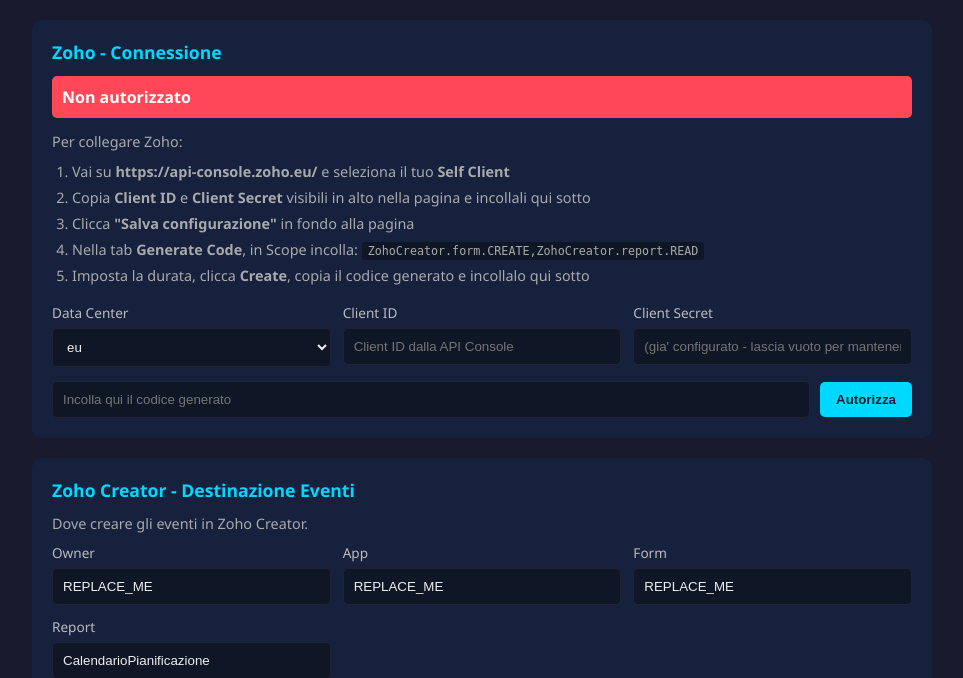
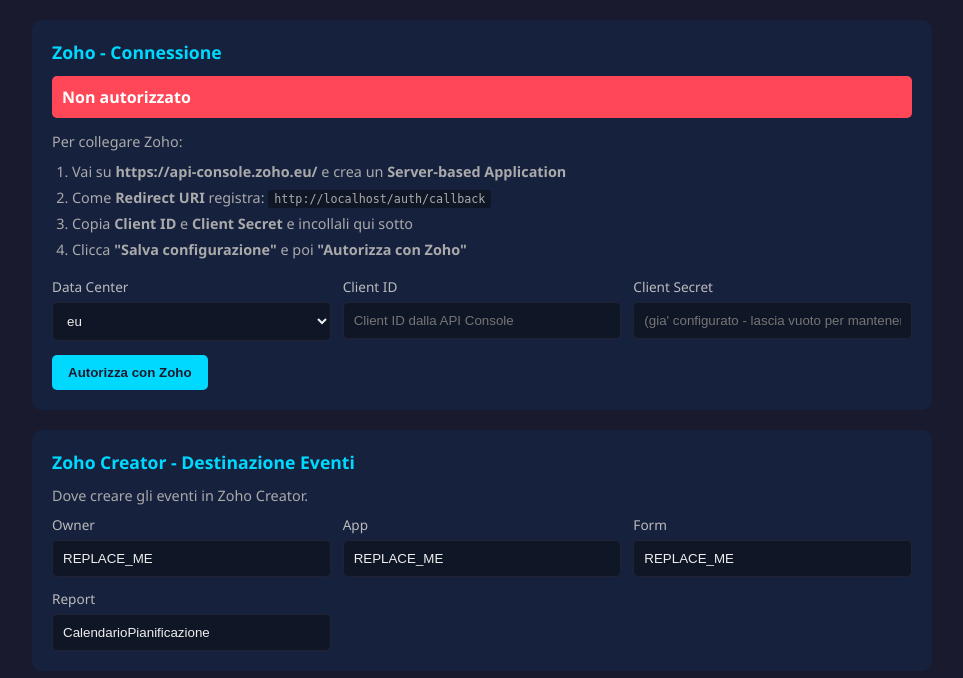
Before and after one commit to eliaferrarii/Fortinet-Calendar-Sync, a Flask app: page /setup in a window 1280 px wide. Shown: the part 76-754 px from the top of the page, without its empty margins (158-1121 px from the left). Run offline with Flask 3, Linux system fonts and the light colour scheme.

Commit message:
Switch to Server-based OAuth flow with redirect callback
- Replace Self Client code-paste with Server-based redirect flow
- Add GET /api/zoho/authorize: redirects browser to Zoho consent page
- Add GET /auth/callback: receives code from Zoho, exchanges tokens,
  redirects back to /setup with success/error
- UI shows the Redirect URI to register in Zoho API Console
- Single "Autorizza con Zoho" button starts the flow
- Bump version to 1.1.2

Co-Authored-By: Claude Opus 4.6 <noreply@anthropic.com>

```diff
--- a/fortinet-zoho-sync/config.yaml
+++ b/fortinet-zoho-sync/config.yaml
@@ -1,5 +1,5 @@
 name: "Fortinet Zoho Calendar Sync"
-version: "1.1.1"
+version: "1.1.2"
 slug: "fortinet-zoho-sync"
 description: "Sincronizzazione automatica scadenze firewall Fortinet con calendario Zoho"
 url: "https://github.com/eliaferrarii/Fortinet-Calendar-Sync"
--- a/fortinet-zoho-sync/rootfs/opt/fortinet-zoho-sync/app.py
+++ b/fortinet-zoho-sync/rootfs/opt/fortinet-zoho-sync/app.py
@@ -8,8 +8,9 @@ import os
 import json
 import logging
 from datetime import datetime
-from flask import Flask, render_template, jsonify, request
+from flask import Flask, render_template, jsonify, request, redirect
 import requests as http_requests
+from urllib.parse import urlencode
 from fortinet_sync import FortinetZohoSync
 
 # Setup logging
@@ -274,34 +275,60 @@ def api_zoho_logout():
         logger.error(f"Error during Zoho logout: {e}")
         return jsonify({'success': False, 'error': str(e)}), 500
 
-@app.route('/api/zoho/exchange-code', methods=['POST'])
-def api_zoho_exchange_code():
-    """Exchange a Zoho Self Client authorization code for tokens"""
+@app.route('/api/zoho/authorize')
+def api_zoho_authorize():
+    """Redirect user to Zoho OAuth consent page"""
+    config = get_config()
+    zoho_cfg = config.get('zoho', {})
+    client_id = zoho_cfg.get('client_id', '')
+    dc = zoho_cfg.get('dc', 'eu')
+
+    if not client_id:
+        return "Salva prima il Client ID nella configurazione", 400
+
+    # Build redirect URI from current request
+    redirect_uri = request.args.get('redirect_uri', '')
+    if not redirect_uri:
+        return "redirect_uri mancante", 400
+
+    scope = 'ZohoCreator.form.CREATE,ZohoCreator.report.READ'
+    params = urlencode({
+        'response_type': 'code',
+        'client_id': client_id,
+        'scope': scope,
+        'redirect_uri': redirect_uri,
+        'access_type': 'offline',
+        'prompt': 'consent',
+    })
+    auth_url = f'https://accounts.zoho.{dc}/oauth/v2/auth?{params}'
+    logger.info(f"Redirecting to Zoho OAuth: dc={dc}, client_id={client_id[:8]}...")
+    return redirect(auth_url)
+
+@app.route('/auth/callback')
+def auth_callback():
+    """Handle Zoho OAuth callback"""
+    ingress_path = request.headers.get('X-Ingress-Path', '')
+    code = request.args.get('code', '').strip()
+    error = request.args.get('error', '')
+
+    if error:
+        logger.error(f"Zoho OAuth error: {error}")
+        return redirect(f'{ingress_path}/setup?auth_error={error}')
+
+    if not code:
+        return redirect(f'{ingress_path}/setup?auth_error=no_code')
+
     try:
-        payload = request.get_json(force=True)
-        code = (payload.get('code') or '').strip()
-        if not code:
-            return jsonify({'success': False, 'error': 'Codice mancante'}), 400
+        config = get_config()
+        zoho_cfg = config.get('zoho', {})
+        client_id = zoho_cfg.get('client_id', '')
+        client_secret = zoho_cfg.get('client_secret', '')
+        dc = zoho_cfg.get('dc', 'eu')
 
-        # Use credentials from payload first, fall back to saved config
-        client_id = (payload.get('client_id') or '').strip()
-        client_secret = (payload.get('client_secret') or '').strip()
-        dc = (payload.get('dc') or '').strip()
+        # Build the same redirect_uri used for authorization
+        redirect_uri = request.url.split('?')[0]
 
-        if not client_id or not client_secret:
-            config = get_config()
-            zoho_cfg = config.get('zoho', {})
-            client_id = client_id or zoho_cfg.get('client_id', '')
-            client_secret = client_secret or zoho_cfg.get('client_secret', '')
-            dc = dc or zoho_cfg.get('dc', 'eu')
-
-        if not dc:
-            dc = 'eu'
-
-        if not client_id or not client_secret:
-            return jsonify({'success': False, 'error': 'Client ID e Client Secret sono richiesti'}), 400
-
-        logger.info(f"Exchanging Zoho code with dc={dc}, client_id={client_id[:8]}...")
+        logger.info(f"Exchanging Zoho code with dc={dc}, redirect_uri={redirect_uri}")
 
         token_url = f'https://accounts.zoho.{dc}/oauth/v2/token'
         resp = http_requests.post(token_url, data={
@@ -309,17 +336,21 @@ def api_zoho_exchange_code():
             'client_id': client_id,
             'client_secret': client_secret,
             'code': code,
+            'redirect_uri': redirect_uri,
         }, timeout=15)
 
         data = resp.json()
+        logger.info(f"Zoho token response: {json.dumps({k: v for k, v in data.items() if k != 'access_token' and k != 'refresh_token'})}")
+
         if 'error' in data:
-            return jsonify({'success': False, 'error': data.get('error', 'Errore sconosciuto')}), 400
+            logger.error(f"Zoho token error: {data}")
+            return redirect(f'{ingress_path}/setup?auth_error={data.get("error", "unknown")}')
 
         refresh_token = data.get('refresh_token', '')
         access_token = data.get('access_token', '')
 
         if not refresh_token:
-            return jsonify({'success': False, 'error': 'Nessun refresh token ricevuto. Il codice potrebbe essere scaduto o già usato.'}), 400
+            return redirect(f'{ingress_path}/setup?auth_error=no_refresh_token')
 
         os.makedirs(os.path.dirname(REFRESH_TOKEN_PATH), exist_ok=True)
         with open(REFRESH_TOKEN_PATH, 'w') as f:
@@ -333,14 +364,11 @@ def api_zoho_exchange_code():
         global sync_manager
         sync_manager = None
 
-        logger.info("Zoho OAuth code exchanged successfully")
-        return jsonify({'success': True})
-    except http_requests.exceptions.RequestException as e:
-        logger.error(f"HTTP error exchanging Zoho code: {e}")
-        return jsonify({'success': False, 'error': f'Errore di rete: {e}'}), 500
+        logger.info("Zoho OAuth completed successfully")
+        return redirect(f'{ingress_path}/setup?auth_success=1')
     except Exception as e:
-        logger.error(f"Error exchanging Zoho code: {e}")
-        return jsonify({'success': False, 'error': str(e)}), 500
+        logger.error(f"Error in OAuth callback: {e}")
+        return redirect(f'{ingress_path}/setup?auth_error={e}')
 
 @app.route('/api/devices')
 def api_devices():
--- a/fortinet-zoho-sync/rootfs/opt/fortinet-zoho-sync/templates/setup.html
+++ b/fortinet-zoho-sync/rootfs/opt/fortinet-zoho-sync/templates/setup.html
@@ -150,11 +150,10 @@
                 <div class="note" style="margin-bottom:14px;">
                     <p style="margin-bottom:8px;">Per collegare Zoho:</p>
                     <ol style="padding-left:20px; line-height:1.8;">
-                        <li>Vai su <strong>https://api-console.zoho.eu/</strong> e seleziona il tuo <strong>Self Client</strong></li>
-                        <li>Copia <strong>Client ID</strong> e <strong>Client Secret</strong> visibili in alto nella pagina e incollali qui sotto</li>
-                        <li>Clicca <strong>"Salva configurazione"</strong> in fondo alla pagina</li>
-                        <li>Nella tab <strong>Generate Code</strong>, in Scope incolla: <code style="background:#0f1626; padding:2px 6px; border-radius:3px; user-select:all;">ZohoCreator.form.CREATE,ZohoCreator.report.READ</code></li>
-                        <li>Imposta la durata, clicca <strong>Create</strong>, copia il codice generato e incollalo qui sotto</li>
+                        <li>Vai su <strong>https://api-console.zoho.eu/</strong> e crea un <strong>Server-based Application</strong></li>
+                        <li>Come <strong>Redirect URI</strong> registra: <code id="redirectUriDisplay" style="background:#0f1626; padding:2px 6px; border-radius:3px; user-select:all;"></code></li>
+                        <li>Copia <strong>Client ID</strong> e <strong>Client Secret</strong> e incollali qui sotto</li>
+                        <li>Clicca <strong>"Salva configurazione"</strong> e poi <strong>"Autorizza con Zoho"</strong></li>
                     </ol>
                 </div>
 
@@ -179,10 +178,7 @@
                     </div>
                 </div>
 
-                <div class="row" style="gap:10px;">
-                    <input id="zoho_auth_code" type="text" placeholder="Incolla qui il codice generato" style="flex:1;">
-                    <button type="button" onclick="exchangeZohoCode()">Autorizza</button>
-                </div>
+                <button type="button" onclick="startZohoAuth()">Autorizza con Zoho</button>
             </div>
         </div>
 
@@ -472,43 +468,32 @@
                 .catch(err => showMessage('Errore: ' + err, 'error'));
         }
 
-        function exchangeZohoCode() {
-            const code = document.getElementById('zoho_auth_code').value.trim();
-            const client_id = document.getElementById('zoho_client_id').value.trim();
-            const client_secret = document.getElementById('zoho_client_secret').value.trim();
-            const dc = document.getElementById('zoho_dc').value;
+        function getRedirectUri() {
+            return window.location.origin + INGRESS_PATH + '/auth/callback';
+        }
 
-            if (!code) {
-                showMessage('Inserisci il codice di autorizzazione', 'error');
-                return;
+        function startZohoAuth() {
+            const redirectUri = getRedirectUri();
+            window.location.href = INGRESS_PATH + '/api/zoho/authorize?redirect_uri=' + encodeURIComponent(redirectUri);
+        }
+
+        function checkAuthResult() {
+            const params = new URLSearchParams(window.location.search);
+            if (params.get('auth_success')) {
+                showMessage('Autorizzazione Zoho completata!', 'success');
+                history.replaceState(null, '', window.location.pathname);
+            } else if (params.get('auth_error')) {
+                showMessage('Errore autorizzazione: ' + params.get('auth_error'), 'error');
+                history.replaceState(null, '', window.location.pathname);
             }
-            if (!client_id || !client_secret) {
-                showMessage('Inserisci Client ID e Client Secret prima di autorizzare', 'error');
-                return;
-            }
+        }
 
-            fetch(INGRESS_PATH + '/api/zoho/exchange-code', {
-                method: 'POST',
-                headers: { 'Content-Type': 'application/json' },
-                body: JSON.stringify({ code: code, client_id: client_id, client_secret: client_secret, dc: dc })
-            })
-                .then(r => r.json())
-                .then(res => {
-                    if (res.success) {
-                        showMessage('Autorizzazione completata!', 'success');
-                        document.getElementById('zoho_auth_code').value = '';
-                        checkZohoAuth();
-                    } else {
-                        showMessage('Errore: ' + res.error, 'error');
-                    }
-                })
-                .catch(err => {
-                    showMessage('Errore: ' + err, 'error');
-                });
-        }
+        // Show redirect URI to copy into Zoho API Console
+        document.getElementById('redirectUriDisplay').textContent = window.location.origin + INGRESS_PATH + '/auth/callback';
 
         loadConfig();
         checkZohoAuth();
+        checkAuthResult();
     </script>
 </body>
 </html>
```
